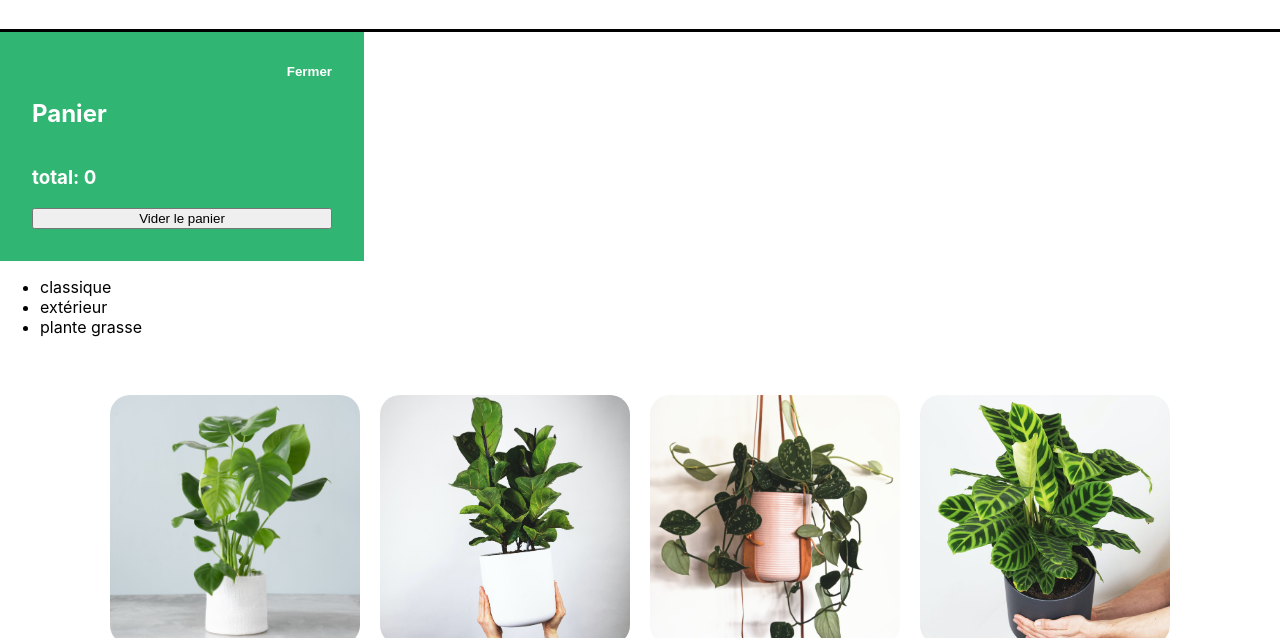
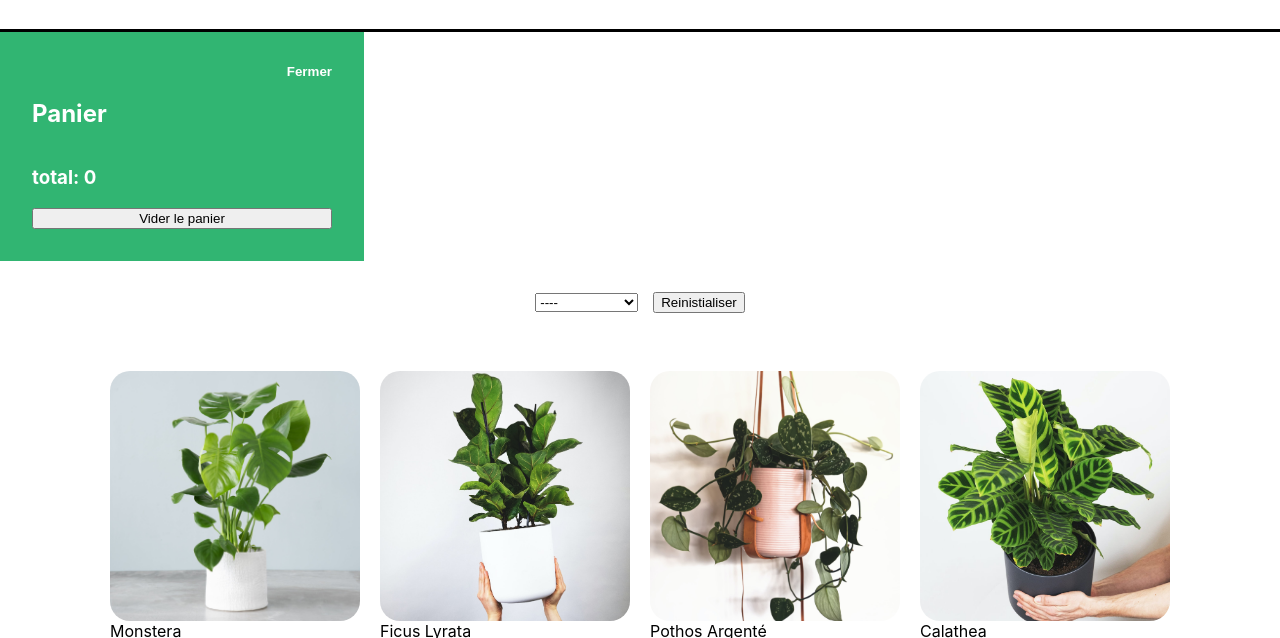
Before and after one commit to hamzaAqu/react-app.github.io, a React app in the folder la-maison-jungle/: page / in a window 1280 px wide. Shown: the part 117-755 px from the top of the page. Built offline with nearby package versions, Linux system fonts and the light colour scheme.

Commit message:
state entre shoppingList et category pour afficher les plantes selon leurs categories

```diff
--- /dev/null
+++ b/la-maison-jungle/src/components/Categories.js
@@ -0,0 +1,27 @@
+import {plantList} from '../datas/plantList'
+import '../styles/Categories.css'
+
+
+function Categories({activeCategory,setActiveCategory}){
+
+    const categorie=plantList.reduce((acc,plant)=>
+          acc.includes(plant.category)?acc: acc.concat(plant.category),[])
+
+
+    return(
+        <div className='lmj-categories'>
+            <select value={activeCategory} onChange={(e)=>setActiveCategory(e.target.value)}
+            className='lmj-categories-select'>
+            <option value=''>----</option>
+             {
+             categorie.map((cat)=>
+             <option key={cat}> {cat} </option>)
+             }
+           </select>
+            <button onClick={() =>setActiveCategory('')}>Reinistialiser</button>
+        </div>
+
+    )
+}
+
+export default Categories
--- a/la-maison-jungle/src/components/PlantItem.js
+++ b/la-maison-jungle/src/components/PlantItem.js
@@ -5,8 +5,9 @@ function handleClick(plantName) {
 	alert(`Vous voulez acheter 1 ${plantName}? Très bon choix 🌱✨`)
 }
 
-function PlantItem({ cover, name, water, light }) {
+function PlantItem({ cover, name, water, light}) {
 	return (
+
 		<li className='lmj-plant-item' onClick={() => handleClick(name)}>
 			<img className='lmj-plant-item-cover' src={cover} alt={`${name} cover`} />
 			{name}
--- a/la-maison-jungle/src/components/ShoppingList.js
+++ b/la-maison-jungle/src/components/ShoppingList.js
@@ -1,14 +1,15 @@
 import {plantList} from '../datas/plantList'
+import Categories from'./Categories'
 import '../styles/ShoppingList.css'
 import PlantItem from './PlantItem'
+import {useState} from 'react'
 
 
 
 function ShoppingList({cart,updateCart}){
-//reduce me retourne un tableau des categories de plantes
-//on ajoute la categorie de la plante suivant si elle existe dj ps la peine
-    const categories = plantList.reduce((acc,plant)=>
-    acc.includes(plant.category)? acc: acc.concat(plant.category), [])
+
+    const [activeCategory,setActiveCategory]=useState('')
+
 
     function addToCart(name,price){
       const currentedPlant=cart.find((plant)=>plant.name===name)
@@ -24,27 +25,24 @@ function ShoppingList({cart,updateCart}){
     }
 
     return(
-        <div>
-            <ul>
-                {//j'ai dj cat unique dans le tableau alors je l'ai utilisée comme key
-                    categories.map((cat) =>(
-                        <li key={cat}> {cat}</li>
-                    ))
-                }
-            </ul>
+        <div className='lmj-shopping-list'>
+            <Categories activeCategory={activeCategory} setActiveCategory={setActiveCategory}/>
              <ul className='lmj-plant-list'>
                 {
-                   plantList.map(({id, cover, name, water, light,price})=> (
+                   plantList.map(({id, cover, name, water, light,price,category})=>
+                   (category=== activeCategory || activeCategory=== '' )?
+                   (
                     <div key={id}>
-                   <PlantItem id={id} cover={cover} name={name} water={water} light={light}/>
+                   <PlantItem id={id} cover={cover} name={name} water={water} light={light} />
                    <button onClick={() =>addToCart(name,price)}>Ajouter</button>
 
                     </div>
 
-                   ))
+                   ): null
+                   )
                 }
+            </ul>
 
-            </ul>
         </div>
 
     )
--- /dev/null
+++ b/la-maison-jungle/src/styles/Categories.css
@@ -0,0 +1,8 @@
+.lmj-categories {
+	text-align: center;
+	padding-top: 30px;
+}
+
+.lmj-categories-select {
+	margin-right: 15px;
+}
```
Also changed, not shown: la-maison-jungle/src/styles/ShoppingList.css (line endings or trailing spaces).
